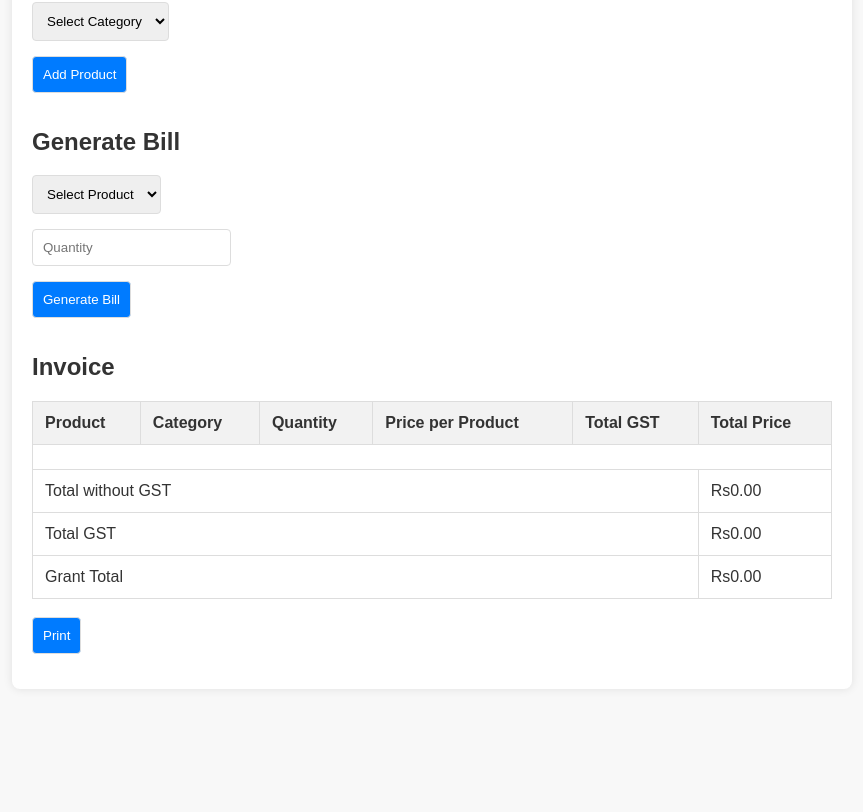
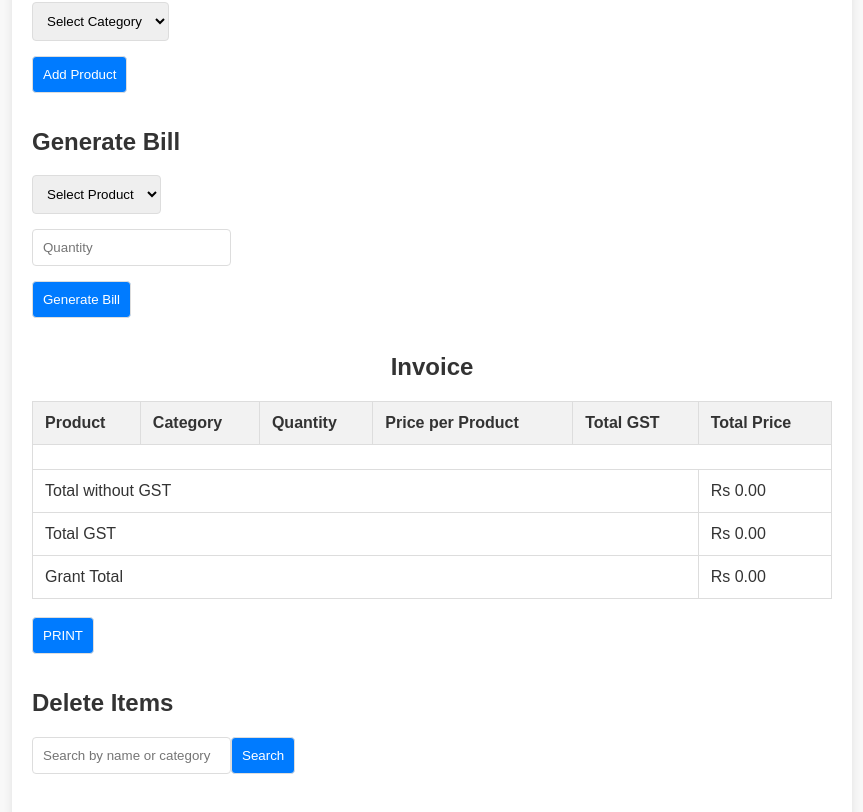
Before and after one commit to amal-krishna-m-u/invoiceGenerator, a React (Vite) app: page / in a window 1280 px wide. Shown: the part 482-1294 px from the top of the page, without its empty margins (208-1071 px from the left). Before the commit the page ends 1179 px from the top, so only its background shows below. Built offline with nearby package versions, Linux system fonts and the light colour scheme.

Commit message:
feat(ManageItems.jsx): print bill

```diff
--- a/package.json
+++ b/package.json
@@ -10,7 +10,9 @@
     "preview": "vite preview"
   },
   "dependencies": {
+    "html2canvas": "^1.4.1",
     "i": "^0.3.7",
+    "print-js": "^1.6.0",
     "react": "^18.2.0",
     "react-dom": "^18.2.0"
   },
--- a/src/App.jsx
+++ b/src/App.jsx
@@ -4,6 +4,7 @@ import AddCategory from "./AddCategory";
 import AddProduct from "./AddProduct";
 import GenerateBill from "./GenerateBill";
 import ManageItems from "./ManageItems";
+import DeleteItem from "./DeleteItem"; // Import the DeleteItem component
 import "./style.css";
 
 const App = () => {
@@ -47,8 +48,21 @@ const App = () => {
   };
 
   const handleDeleteItem = (itemToDelete) => {
-    const updatedItems = billItems.filter((item) => item !== itemToDelete);
-    saveBillItemsToLocalStorage(updatedItems);
+    // Implement your logic to delete a bill item
+    console.log("Deleting bill item:", itemToDelete);
+    // Update the state accordingly
+    setBillItems((prevItems) =>
+      prevItems.filter((item) => item !== itemToDelete)
+    );
+  };
+
+  const handleDeleteCategory = (categoryToDelete) => {
+    // Implement your logic to delete a category
+    console.log("Deleting category:", categoryToDelete);
+    // Update the state accordingly
+    setCategories((prevCategories) =>
+      prevCategories.filter((category) => category !== categoryToDelete)
+    );
   };
 
   return (
@@ -65,6 +79,12 @@ const App = () => {
         onGenerateBill={handleGenerateBill}
       />
       <ManageItems items={billItems} onDeleteItem={handleDeleteItem} />
+      <DeleteItem
+        items={billItems}
+        categories={categories}
+        onDeleteItem={handleDeleteItem}
+        onDeleteCategory={handleDeleteCategory}
+      />
     </div>
   );
 };
--- /dev/null
+++ b/src/DeleteItem.jsx
@@ -0,0 +1,115 @@
+// DeleteItem.jsx
+import React, { useState, useEffect } from "react";
+
+const DeleteItem = ({ items, categories, onDeleteItem, onDeleteCategory }) => {
+  const [searchTerm, setSearchTerm] = useState("");
+  const [searchResults, setSearchResults] = useState([]);
+  const [suggestions, setSuggestions] = useState([]);
+
+  useEffect(() => {
+    // Update search results whenever items or categories change
+    handleSearch();
+  }, [items, categories]);
+
+  const handleSearch = () => {
+    // Implement your logic to search for items or categories based on the searchTerm
+    // For simplicity, this example searches for items with a name or category that contains the searchTerm
+    const filteredItems = items.filter(
+      (item) =>
+        item.product.toLowerCase().includes(searchTerm.toLowerCase()) ||
+        item.category.toLowerCase().includes(searchTerm.toLowerCase())
+    );
+
+    const filteredCategories = categories.filter(
+      (category) =>
+        category.name.toLowerCase().includes(searchTerm.toLowerCase())
+    );
+
+    setSearchResults([...filteredItems, ...filteredCategories]);
+  };
+
+  const handleDelete = (itemToDelete) => {
+    // Determine if the item to delete is a category or an item
+    if (itemToDelete.category) {
+      onDeleteItem(itemToDelete);
+    } else {
+      onDeleteCategory(itemToDelete);
+    }
+
+    // Update local storage after deleting the item or category
+    // Assuming that you store the bill items and categories in local storage
+    const updatedItems = items.filter((item) => item !== itemToDelete);
+    const updatedCategories = categories.filter(
+      (category) => category !== itemToDelete
+    );
+
+    localStorage.setItem("billItems", JSON.stringify(updatedItems));
+    localStorage.setItem("categories", JSON.stringify(updatedCategories));
+  };
+
+  const handleInputChange = (e) => {
+    const inputValue = e.target.value;
+    setSearchTerm(inputValue);
+
+    // Implement your logic to suggest items or categories based on the current input value
+    // For simplicity, this example suggests items with a name or category that starts with the input value
+    const inputSuggestions = [
+      ...items.filter((item) =>
+        item.product.toLowerCase().startsWith(inputValue.toLowerCase())
+      ),
+      ...categories.filter((category) =>
+        category.name.toLowerCase().startsWith(inputValue.toLowerCase())
+      ),
+    ];
+
+    setSuggestions(inputSuggestions);
+  };
+
+  const handleSuggestionClick = (suggestion) => {
+    setSearchTerm(suggestion.product || suggestion.name);
+    setSearchResults([suggestion]);
+  };
+
+  return (
+    <div>
+      <h2>Delete Items</h2>
+      <input
+        type="text"
+        placeholder="Search by name or category"
+        value={searchTerm}
+        onChange={handleInputChange}
+      />
+      <button onClick={handleSearch}>Search</button>
+
+      <ul>
+        {searchResults.map((result, index) => (
+          <li key={index}>
+            {result.product && (
+              <>
+                Item: {result.product} - Category: {result.category}{" "}
+                <button onClick={() => handleDelete(result)}>Delete</button>
+              </>
+            )}
+            {result.name && (
+              <>
+                Category: {result.name}{" "}
+                <button onClick={() => handleDelete(result)}>Delete</button>
+              </>
+            )}
+          </li>
+        ))}
+      </ul>
+
+      {/* Display search suggestions */}
+      {/* <ul>
+        {suggestions.map((suggestion, index) => (
+          <li key={index} onClick={() => handleSuggestionClick(suggestion)}>
+            { suggestion.name}
+          </li>
+        ))}
+      </ul> */}
+    </div>
+  );
+};
+
+export default DeleteItem;
--- a/src/ManageItems.jsx
+++ b/src/ManageItems.jsx
@@ -1,12 +1,25 @@
 // ManageItems.jsx
 import React from "react";
 
+
+
+
 const ManageItems = ({ items, onDeleteItem }) => {
-  function handelPrint(){
-window.print()
+//   function handelPrint(){
+// window.print();
+//   };
 
-  }
 
+function printdiv(elem) {
+  var header_str = '<html><head><title>' + document.title  + '</title></head><body>';
+  var footer_str = '</body></html>';
+  var new_str = document.getElementById(elem).innerHTML;
+  var old_str = document.body.innerHTML;
+  document.body.innerHTML = header_str + new_str + footer_str;
+  window.print();
+  document.body.innerHTML = old_str;
+  return false;
+}
 
 
 
@@ -25,8 +38,9 @@ window.print()
   const grantTotal = totalWithoutGst + gstTotal;
 
   return (
-    <div>
-      <h2>Invoice</h2>
+    <div >
+<div id="printArea">
+      <h2 className="invoice">Invoice</h2>
       <table>
         <thead>
           <tr>
@@ -44,9 +58,9 @@ window.print()
               <td>{item.product}</td>
               <td>{item.category}</td>
               <td>{item.quantity}</td>
-              <td>Rs{item.price.toFixed(2)}</td>
-              <td>Rs{(item.price * item.gst * item.quantity).toFixed(2)}</td>
-              <td>Rs{(item.price * item.quantity).toFixed(2)}</td>
+              <td>Rs {item.price.toFixed(2)}</td>
+              <td>Rs {(item.price * item.gst * item.quantity).toFixed(2)}</td>
+              <td>Rs {(item.price * item.quantity).toFixed(2)}</td>
             </tr>
           ))}
         </tbody>
@@ -56,20 +70,24 @@ window.print()
             </tr>
           <tr>
             <td colSpan="5">Total without GST</td>
-            <td>Rs{totalWithoutGst.toFixed(2)}</td>
+            <td>Rs {totalWithoutGst.toFixed(2)}</td>
           </tr>
           <tr>
             <td colSpan="5">Total GST</td>
-            <td>Rs{gstTotal.toFixed(2)}</td>
+            <td>Rs {gstTotal.toFixed(2)}</td>
           </tr>
           <tr>
             <td colSpan="5">Grant Total</td>
-            <td>Rs{grantTotal.toFixed(2)}</td>
+            <td>Rs {grantTotal.toFixed(2)}</td>
           </tr>
         </tfoot>
       </table>
+      </div>
       <br />
-      <button className="btn" onClick={() =>handelPrint()}> Print </button>
+
+      <button onClick={ () => printdiv("printArea")} >PRINT</button>
+
+
     </div>
   );
 };
--- a/src/style.css
+++ b/src/style.css
@@ -84,3 +84,10 @@ body {
   button:hover {
     background-color: #0056b3;
   }
+
+.invoice{
+
+  display: flex;
+  justify-content: center;
+  align-items: center;
+}
```
Also changed, not shown: 1 other file (tests, documents, lock files or other folders).
